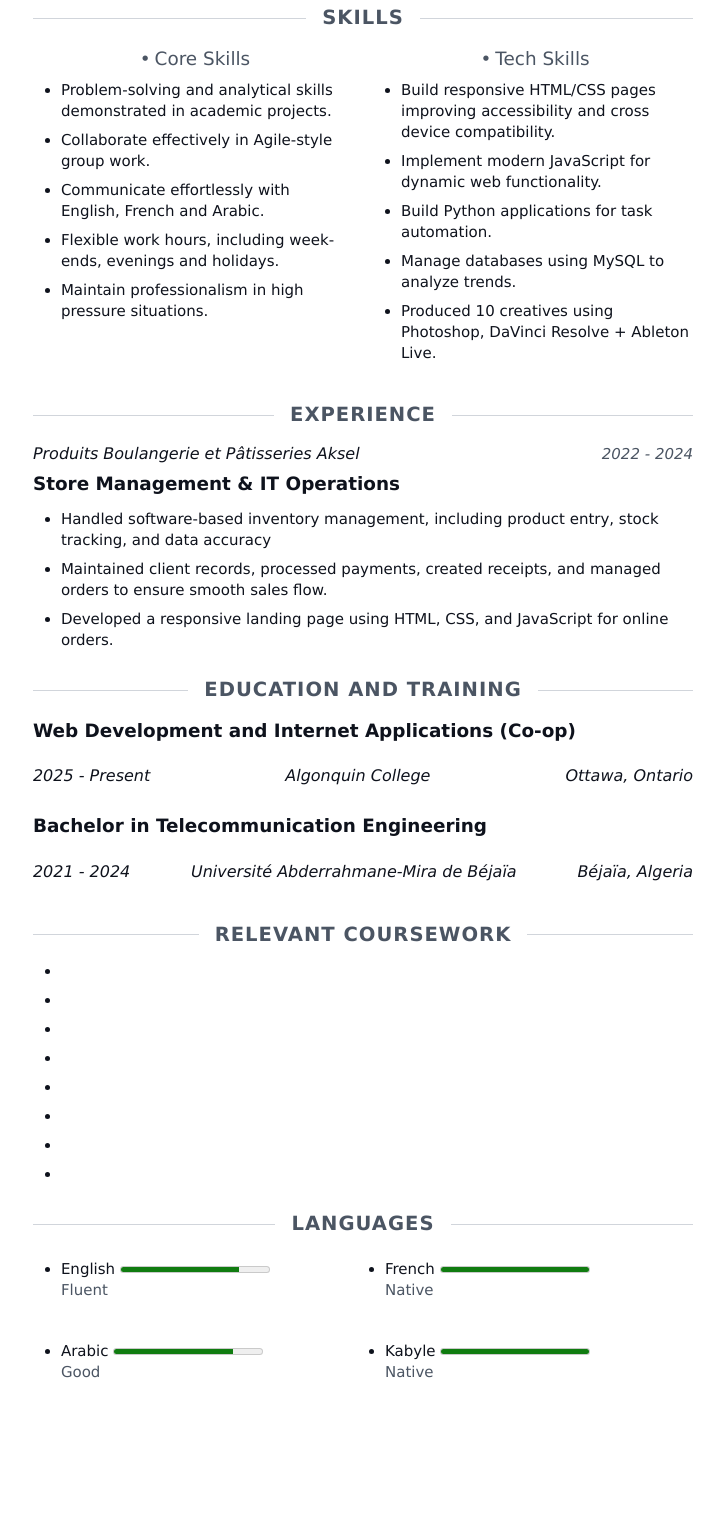
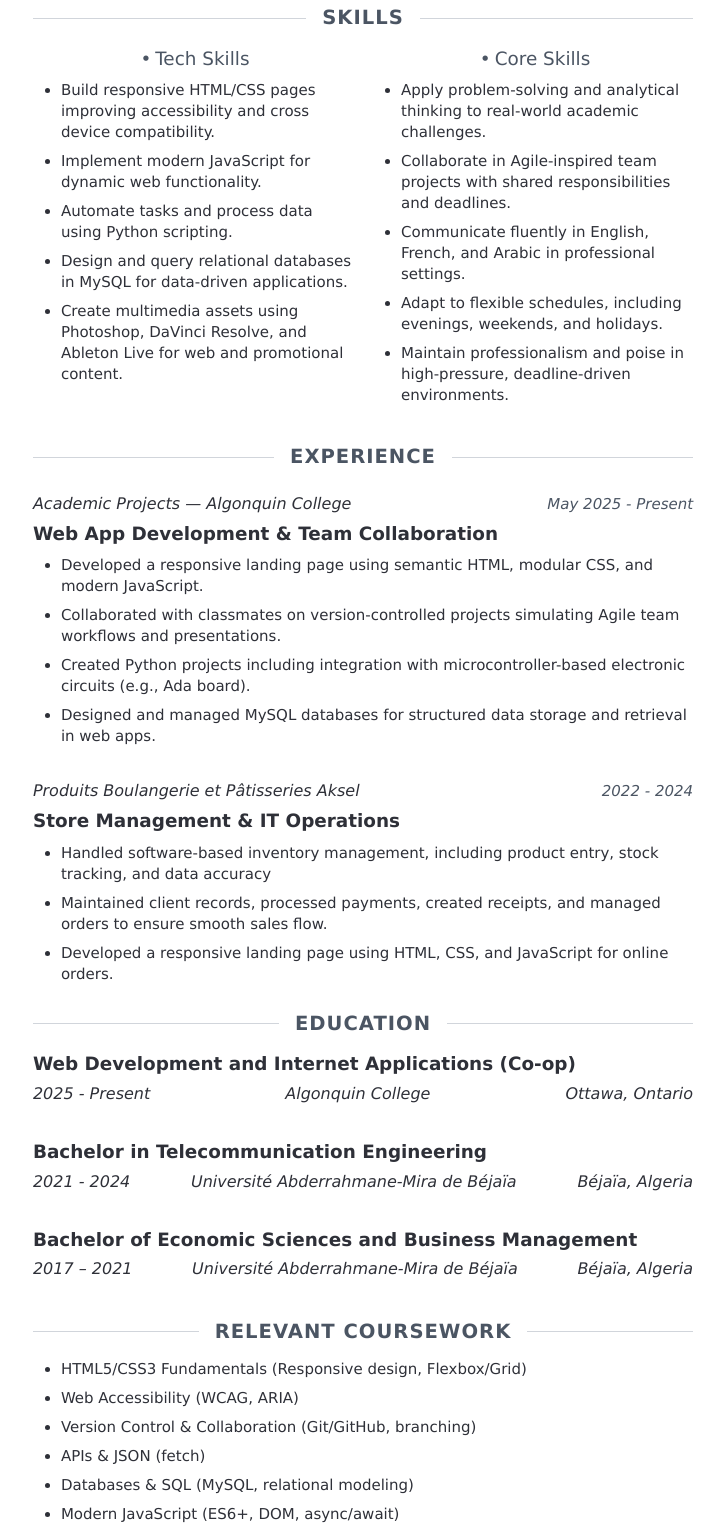
Before and after one commit to DTX808/Resume, a website: page index.html in a window 1280 px wide. Shown: the part 276-1804 px from the top of the page, without its empty margins (277-1001 px from the left). Before the commit the page ends 1723 px from the top, so only its background shows below. Drawn offline with Linux system fonts and the light colour scheme.

Commit message:
Content Fill, Skills update

```diff
--- a/index.html
+++ b/index.html
@@ -34,36 +34,57 @@
         <section>
             <h2 class="title"> Skills</h2>
             <div class="core-tech">
+                <!-- Tech skills -->
+                <section class="skills tech">
+                    <h3 id="tech-title">Tech Skills</h3>
+                    <ul>
+                        <li>Build responsive HTML/CSS pages improving accessibility and cross device compatibility.</li>
+                        <li>Implement modern JavaScript for dynamic web functionality.</li>
+                        <li>Automate tasks and process data using Python scripting.</li>
+                        <li>Design and query relational databases in MySQL for data-driven applications.</li>
+                        <li>Create multimedia assets using Photoshop, DaVinci Resolve, and Ableton Live for web and promotional content.</li>
+                    </ul>
+                </section>
             <!-- Core skills-->
             <section class="skills core">
                 <h3 id="core-title">Core Skills</h3>
                 <ul>
-                    <li>Problem-solving and analytical skills demonstrated in academic projects.</li>
-                    <li>Collaborate effectively in Agile-style group work.</li>
-                    <li>Communicate effortlessly with English, French and Arabic. </li>
-                    <li>Flexible work hours, including week-ends, evenings and holidays.</li>
-                    <li>Maintain professionalism in high pressure situations. </li>
+                    <li>Apply problem-solving and analytical thinking to real-world academic challenges.</li>
+                    <li>Collaborate in Agile-inspired team projects with shared responsibilities and deadlines.</li>
+                    <li>Communicate fluently in English, French, and Arabic in professional settings.</li>
+                    <li>Adapt to flexible schedules, including evenings, weekends, and holidays.</li>
+                    <li>Maintain professionalism and poise in high-pressure, deadline-driven environments.</li>
                 </ul>
             </section>
 
-            <!-- Tech skills -->
-            <section class="skills tech">
-                <h3 id="tech-title">Tech Skills</h3>
-                <ul>
-                    <li>Build responsive HTML/CSS pages improving accessibility and cross device compatibility.</li>
-                    <li>Implement modern JavaScript for dynamic web functionality.</li>
-                    <li>Build Python applications for task automation. </li>
-                    <li>Manage databases using MySQL to analyze trends.</li>
-                    <li>Produced 10 creatives using Photoshop, DaVinci Resolve + Ableton Live.</li>
-                </ul>
-            </section>
             </div>
         </section>
 
-        <!-- Experiences-->
+        <!-- Experiences Heading-->
         <section class="experience-container">
             <h2 class="title">Experience</h2>
 
+            <!-- Exp n1 -->
+            <article>
+                <div class="company-date italic">
+                    <p>Academic Projects — Algonquin College</p>
+                    <p class="meta">
+                        <time datetime="2025-05-01">May 2025</time> -
+                        <time datetime="2025-08-18">Present</time>
+                    </p>
+                </div>
+                    <h3>Web App Development & Team Collaboration</h3>
+                <ul class="experience">
+                    <li>Developed a responsive landing page using semantic HTML, modular CSS, and modern JavaScript.</li>
+                    <li>Collaborated with classmates on version-controlled projects simulating Agile team workflows and presentations.</li>
+                    <!-- <li>Participated in structured debates and presentations to articulate technical solutions clearly and persuasively.</li> -->
+                    <li>Created Python projects including integration with microcontroller-based electronic circuits (e.g., Ada board).</li>
+                    <li>Designed and managed MySQL databases for structured data storage and retrieval in web apps.</li>
+
+                </ul>
+            </article>
+
+            <!-- Exp n2 -->
             <article>
                 <div class="company-date italic">
                     <p>Produits Boulangerie et Pâtisseries Aksel</p>
@@ -79,14 +100,17 @@
                     </li>
                     <li>Developed a responsive landing page using HTML, CSS, and JavaScript for online orders.</li>
             </ul>
+            </article>
 
-            </article>
+             <!-- Exp n3 -->
+
         </section>
 
         <!-- Education -->
         <section>
-            <h2 class="title"> Education and Training </h2>
+            <h2 class="title">Education</h2>
 
+            <!-- Educ n1-->
             <article class="education">
                 <h3>Web Development and Internet Applications (Co-op)</h3>
                 <div class="meta-wrapper italic">
@@ -99,6 +123,7 @@
                 </div>
             </article>
 
+            <!-- Educ n2-->
             <article class="education">
                 <h3>Bachelor in Telecommunication Engineering</h3>
                 <div class="meta-wrapper italic">
@@ -111,6 +136,20 @@
                 </div>
             </article>
 
+            <!-- Educ n2-->
+             <article class="education">
+                <h3>Bachelor of Economic Sciences and Business Management</h3>
+                    <div class="meta-wrapper italic">
+                        <p>
+                            <time datetime="2017">2017</time> –
+                            <time datetime="2021">2021</time>
+                        </p>
+                        <p>Université Abderrahmane-Mira de Béjaïa</p>
+                        <p>Béjaïa, Algeria</p>
+                </div>
+            </article>
+
+
 
         </section>
 
@@ -119,14 +158,12 @@
             <h2 class="title"> Relevant Coursework </h2>
             <article>
                 <ul>
-                    <li></li>
-                    <li></li>
-                    <li></li>
-                    <li></li>
-                    <li></li>
-                    <li></li>
-                    <li></li>
-                    <li></li>
+                    <li>HTML5/CSS3 Fundamentals (Responsive design, Flexbox/Grid)</li>
+                    <li>Web Accessibility (WCAG, ARIA)</li>
+                    <li>Version Control & Collaboration (Git/GitHub, branching)</li>
+                    <li>APIs & JSON (fetch)</li>
+                    <li>Databases & SQL (MySQL, relational modeling)</li>
+                    <li>Modern JavaScript (ES6+, DOM, async/await)</li>
                 </ul>
             </article>
         </section>
--- a/style.css
+++ b/style.css
@@ -1,6 +1,6 @@
 /* Tokens */
 :root {
-    --ink: #0e121c;
+    --ink: #2e3038;
     --muted:#4b5563;
     --rule: #d1d5db;
     --link: rgb(247 92 169/ 90%);
@@ -83,6 +83,7 @@ h3 {
     font-size: var(--items);
     font-weight: 600;
     margin-top: var(--space-0);
+    margin-block-end: var(--space-2);
 }
 
 body {
@@ -186,6 +187,10 @@ h2.title::after {
 
 }
 
+.meta-wrapper p {
+    margin-block-start: var(--space-1);
+}
+
 .lang-layout {
     display: grid;
     grid-template-rows: 1fr 1fr;
@@ -272,6 +277,7 @@ meter {
     gap: var(--space-2);
   }
 
+
     h2 {
         break-after: avoid;
     }
@@ -311,6 +317,10 @@ meter {
     align-items: baseline;
 }
 
-.company-date p {margin-block: var(--space-0) var(--space-1);}
+.company-date p {margin-block: var(--space-2) var(--space-1);}
 
 .italic { font-style: italic;}
+
+.education h3 {
+    margin-block: var(--space-2) var(--space-0);
+}
```
